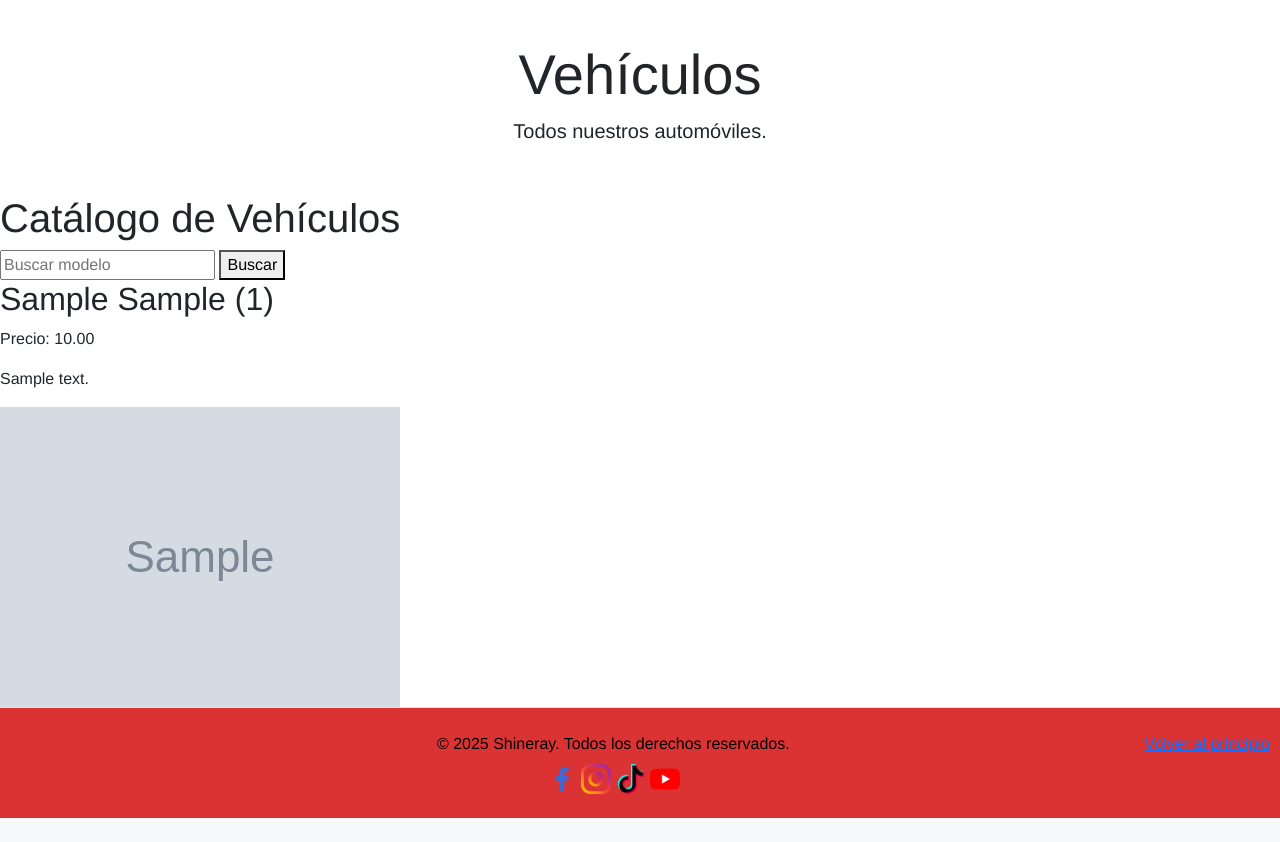
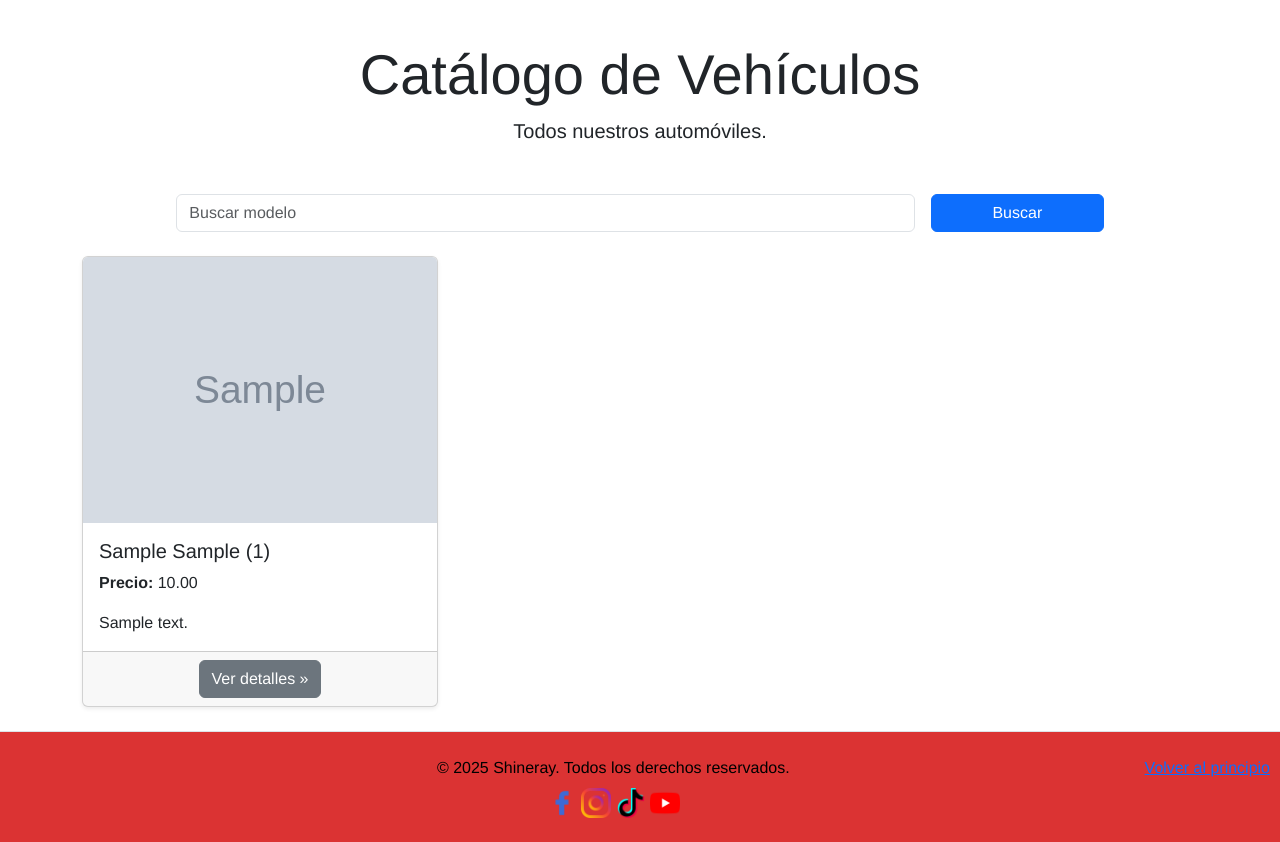
Before and after one commit to DiegoWitron234/ShinerayMexico, a Django app: page /vehiculos/ in a window 1280 px wide. Shown: the part 77-919 px from the top of the page. Before the commit the page ends 895 px from the top, so only its background shows below. Run offline with Django 5.2, Linux system fonts and the light colour scheme; tables that the repository leaves empty hold one stand-in row (values such as "Sample post").

Commit message:
Cambios en vehículos

```diff
--- a/main/templates/main/servicios.html
+++ b/main/templates/main/servicios.html
@@ -51,14 +51,14 @@
       <div class="col-md-7 mx-auto text-white text-center">
         <h1>Talleres Cercanos</h1>
         <div class="mb-3 descripcion">
-          <p>PIAGGIO Commercial pone a tu disposición el personal más calificado para realizar el mantenimiento que necesita tu vehículo.</p>
+          <p>Shineray pone a tu disposición el personal más calificado para realizar el mantenimiento que necesita tu vehículo.</p>
         </div>
         <div class="d-flex flex-wrap justify-content-center">
           <a href="https://api.whatsapp.com/send?phone=50240484777" target="_blank" class="btn btn-servicios m-2">
             Contacta a tu asesor
           </a>
           <a href="https://www.google.com/maps/d/edit?mid=1A-CIsaTFx7d9rQ0CRurCyV7OtYnpBMo&usp=sharing" target="_blank" class="btn btn-servicios m-2">
-            Conoce tu centro de servicio más cercano
+            Acude a cualquiera de nuestros talleres en cualquier parte de todo el país.
           </a>
         </div>
       </div>
--- a/main/templates/main/vehiculos.html
+++ b/main/templates/main/vehiculos.html
@@ -8,35 +8,60 @@
   <link rel="stylesheet" href="https://unpkg.com/aos@next/dist/aos.css" />
 {% endblock %}
 {% block content %}
-<div class="text-center my-5" data-aos="fade-in">
-    <h1 class="display-4">Vehículos</h1>
-    <p class="lead">Todos nuestros automóviles.</p>
+
+<!-- Encabezado -->
+<div class="container my-5" data-aos="fade-in">
+  <h1 class="display-4 text-center">Catálogo de Vehículos</h1>
+  <p class="lead text-center">Todos nuestros automóviles.</p>
 </div>
 
-<h1>Catálogo de Vehículos</h1>
-<form method="GET">
-    <input type="text" name="q" placeholder="Buscar modelo">
-    <button type="submit">Buscar</button>
+<!-- Formulario de búsqueda -->
+<div class="container mb-4">
+  <form method="GET" class="row g-3 justify-content-center">
+    <div class="col-md-8">
+      <input type="text" name="q" class="form-control" placeholder="Buscar modelo">
+    </div>
+    <div class="col-md-2">
+      <button type="submit" class="btn btn-primary w-100">Buscar</button>
+    </div>
   </form>
-<div>
+</div>
+
+<!-- Listado de vehículos en formato card -->
+<div class="container">
+  <div class="row">
     {% for vehiculo in vehiculos %}
-        <div>
-            <h2>{{ vehiculo.marca }} {{ vehiculo.modelo }} ({{ vehiculo.año }})</h2>
-            <p>Precio: {{ vehiculo.precio }}</p>
-            <p>{{ vehiculo.descripcion }}</p>
+    <div class="col-md-4 mb-4" data-aos="fade-up" data-aos-delay="{{ forloop.counter0|add:'100' }}">
+      <div class="card h-100 shadow-sm">
         {% if vehiculo.imagen %}
-                <img src="{{ vehiculo.imagen.url }}" alt="{{ vehiculo.marca }} {{ vehiculo.modelo }}">
+          <img src="{{ vehiculo.imagen.url }}" class="card-img-top" alt="{{ vehiculo.marca }} {{ vehiculo.modelo }}">
+        {% else %}
+          <img src="{% static 'main/images/placeholder.png' %}" class="card-img-top" alt="Sin imagen">
         {% endif %}
+        <div class="card-body">
+          <h5 class="card-title">{{ vehiculo.marca }} {{ vehiculo.modelo }} ({{ vehiculo.año }})</h5>
+          <p class="card-text"><strong>Precio:</strong> {{ vehiculo.precio }}</p>
+          <p class="card-text">{{ vehiculo.descripcion|truncatewords:20 }}</p>
         </div>
+        <div class="card-footer text-center">
+          <a href="#" class="btn btn-secondary">Ver detalles &raquo;</a>
+            <!-- FALTA AGREGAR NUEVA PÁGINA CON DETALLES -->
+          <!--<a href="{% url 'vehiculo_detail' vehiculo.id %}" class="btn btn-secondary">Ver detalles &raquo;</a> -->
+        </div>
+      </div>
+    </div>
+    {% empty %}
+      <p class="text-center">No hay vehículos disponibles en este momento.</p>
     {% endfor %}
+  </div>
 </div>
 
 <!-- AOS JS -->
 <script src="https://unpkg.com/aos@next/dist/aos.js"></script>
 <script>
   AOS.init({
-    duration: 800, // Duración de la animación en ms
-    once: true     // Solo anima una vez
+    duration: 800,
+    once: true
   });
 </script>
 
--- a/main/urls.py
+++ b/main/urls.py
@@ -7,4 +7,5 @@ urlpatterns = [
     path('empresa/', views.empresa, name='empresa'),
     path('servicios/', views.servicios, name='servicios'),
     path('contacto/', views.contacto, name='contacto'),
+    path('vehiculo_detalles/', views.vehiculo_detalles, name='vehiculo_detalles'),
 ]
--- a/main/views.py
+++ b/main/views.py
@@ -12,6 +12,9 @@ def vehiculos(request):
     else:
         autos = Vehiculo.objects.all()
     return render(request, 'main/vehiculos.html', {'vehiculos': autos})
+
+def vehiculo_detalles(request):
+    return render(request, 'main/vehiculo_detalles.html')
 
 def empresa(request):
     #Página de empresa
```
Also changed, not shown: main/templates/main/empresa.html (+4 -4 lines), main/templates/main/vehiculo_detalles.html (added, +10 -0 lines). Lines whose indentation alone changed are shown as unchanged.
